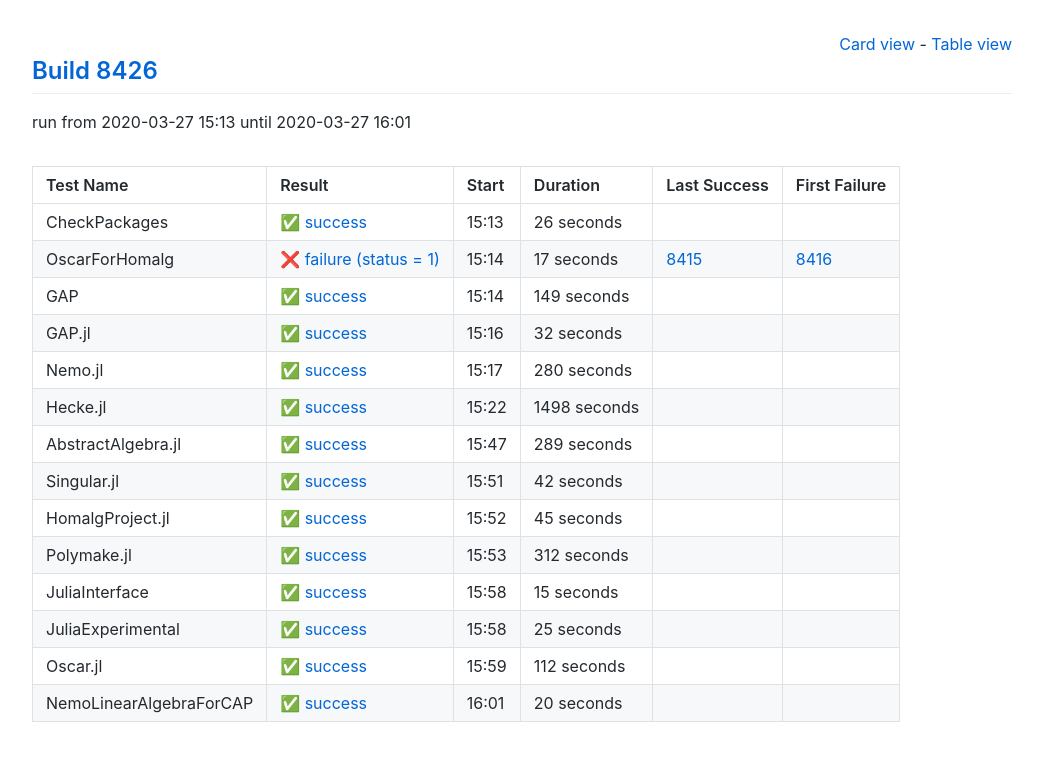
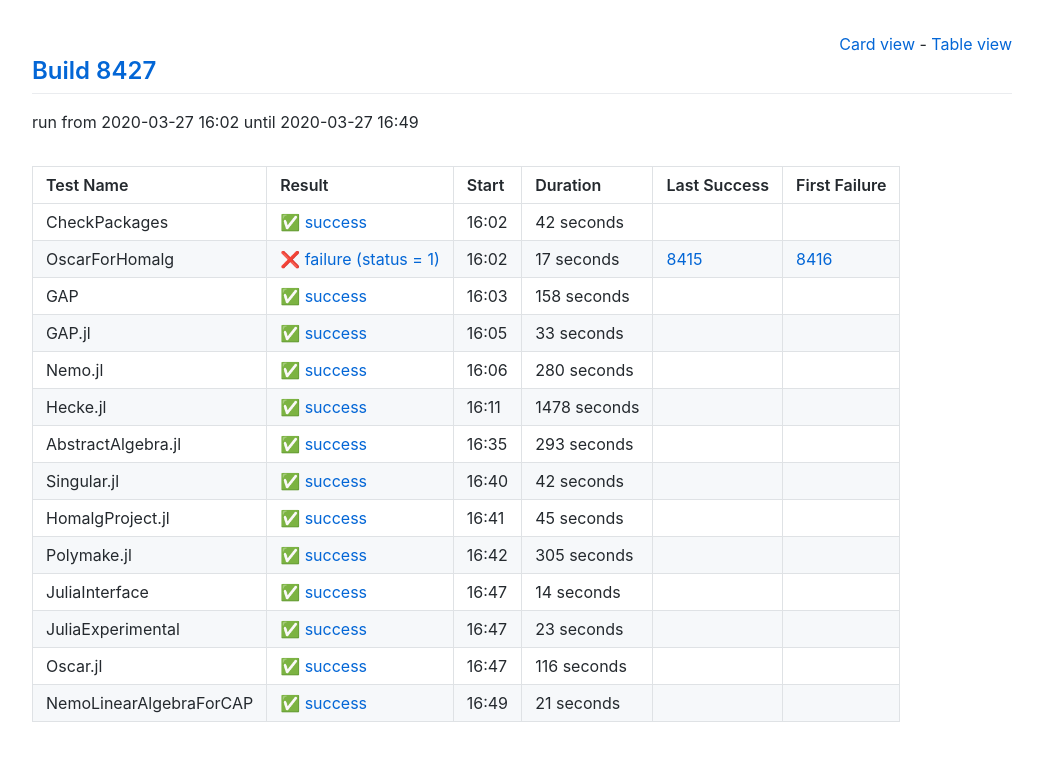
Before and after one commit to oscar-system/oscar-ci-status, a Jekyll site: the page built from table.html, in a window 1280 px wide. Shown: the top 761 px of the page, without its empty margins (118-1161 px from the left). Built offline with Jekyll 4.4.1, drawn with Linux system fonts in a browser that asks for light colours.

Commit message:
Build 8427

```diff
--- a/_data/ci.yml
+++ b/_data/ci.yml
@@ -1,16 +1,16 @@
-build: 8426
-build_url: https://oscarci.mathematik.uni-kl.de/job/oscar/8426/
+build: 8427
+build_url: https://oscarci.mathematik.uni-kl.de/job/oscar/8427/
 job: oscar
 tests:
-- duration: 26
+- duration: 42
   exitcode: 0
   first_failure: false
   first_failure_url: null
   last_success: false
   last_success_url: null
-  log: https://oscarci.mathematik.uni-kl.de/job/oscar/8426/artifact/logs/build-8426/CheckPackages.log
+  log: https://oscarci.mathematik.uni-kl.de/job/oscar/8427/artifact/logs/build-8427/CheckPackages.log
   name: CheckPackages
-  start: 2020-03-27 15:13
+  start: 2020-03-27 16:02
   status: success
   success: true
 - duration: 17
@@ -19,31 +19,31 @@ tests:
   first_failure_url: https://oscarci.mathematik.uni-kl.de/job/oscar/8416/
   last_success: 8415
   last_success_url: https://oscarci.mathematik.uni-kl.de/job/oscar/8415/
-  log: https://oscarci.mathematik.uni-kl.de/job/oscar/8426/artifact/logs/build-8426/OscarForHomalg.log
+  log: https://oscarci.mathematik.uni-kl.de/job/oscar/8427/artifact/logs/build-8427/OscarForHomalg.log
   name: OscarForHomalg
-  start: 2020-03-27 15:14
+  start: 2020-03-27 16:02
   status: failure
   success: false
-- duration: 149
+- duration: 158
   exitcode: 0
   first_failure: false
   first_failure_url: null
   last_success: false
   last_success_url: null
-  log: https://oscarci.mathematik.uni-kl.de/job/oscar/8426/artifact/logs/build-8426/GAP.log
+  log: https://oscarci.mathematik.uni-kl.de/job/oscar/8427/artifact/logs/build-8427/GAP.log
   name: GAP
-  start: 2020-03-27 15:14
+  start: 2020-03-27 16:03
   status: success
   success: true
-- duration: 32
+- duration: 33
   exitcode: 0
   first_failure: false
   first_failure_url: null
   last_success: false
   last_success_url: null
-  log: https://oscarci.mathematik.uni-kl.de/job/oscar/8426/artifact/logs/build-8426/GAP.jl.log
+  log: https://oscarci.mathematik.uni-kl.de/job/oscar/8427/artifact/logs/build-8427/GAP.jl.log
   name: GAP.jl
-  start: 2020-03-27 15:16
+  start: 2020-03-27 16:05
   status: success
   success: true
 - duration: 280
@@ -52,31 +52,31 @@ tests:
   first_failure_url: null
   last_success: false
   last_success_url: null
-  log: https://oscarci.mathematik.uni-kl.de/job/oscar/8426/artifact/logs/build-8426/Nemo.jl.log
+  log: https://oscarci.mathematik.uni-kl.de/job/oscar/8427/artifact/logs/build-8427/Nemo.jl.log
   name: Nemo.jl
-  start: 2020-03-27 15:17
+  start: 2020-03-27 16:06
   status: success
   success: true
-- duration: 1498
+- duration: 1478
   exitcode: 0
   first_failure: false
   first_failure_url: null
   last_success: false
   last_success_url: null
-  log: https://oscarci.mathematik.uni-kl.de/job/oscar/8426/artifact/logs/build-8426/Hecke.jl.log
+  log: https://oscarci.mathematik.uni-kl.de/job/oscar/8427/artifact/logs/build-8427/Hecke.jl.log
   name: Hecke.jl
-  start: 2020-03-27 15:22
+  start: 2020-03-27 16:11
   status: success
   success: true
-- duration: 289
+- duration: 293
   exitcode: 0
   first_failure: false
   first_failure_url: null
   last_success: false
   last_success_url: null
-  log: https://oscarci.mathematik.uni-kl.de/job/oscar/8426/artifact/logs/build-8426/AbstractAlgebra.jl.log
+  log: https://oscarci.mathematik.uni-kl.de/job/oscar/8427/artifact/logs/build-8427/AbstractAlgebra.jl.log
   name: AbstractAlgebra.jl
-  start: 2020-03-27 15:47
+  start: 2020-03-27 16:35
   status: success
   success: true
 - duration: 42
@@ -85,9 +85,9 @@ tests:
   first_failure_url: null
   last_success: false
   last_success_url: null
-  log: https://oscarci.mathematik.uni-kl.de/job/oscar/8426/artifact/logs/build-8426/Singular.jl.log
+  log: https://oscarci.mathematik.uni-kl.de/job/oscar/8427/artifact/logs/build-8427/Singular.jl.log
   name: Singular.jl
-  start: 2020-03-27 15:51
+  start: 2020-03-27 16:40
   status: success
   success: true
 - duration: 45
@@ -96,63 +96,63 @@ tests:
   first_failure_url: null
   last_success: false
   last_success_url: null
-  log: https://oscarci.mathematik.uni-kl.de/job/oscar/8426/artifact/logs/build-8426/HomalgProject.jl.log
+  log: https://oscarci.mathematik.uni-kl.de/job/oscar/8427/artifact/logs/build-8427/HomalgProject.jl.log
   name: HomalgProject.jl
-  start: 2020-03-27 15:52
+  start: 2020-03-27 16:41
   status: success
   success: true
-- duration: 312
+- duration: 305
   exitcode: 0
   first_failure: false
   first_failure_url: null
   last_success: false
   last_success_url: null
-  log: https://oscarci.mathematik.uni-kl.de/job/oscar/8426/artifact/logs/build-8426/Polymake.jl.log
+  log: https://oscarci.mathematik.uni-kl.de/job/oscar/8427/artifact/logs/build-8427/Polymake.jl.log
   name: Polymake.jl
-  start: 2020-03-27 15:53
+  start: 2020-03-27 16:42
   status: success
   success: true
-- duration: 15
+- duration: 14
   exitcode: 0
   first_failure: false
   first_failure_url: null
   last_success: false
   last_success_url: null
-  log: https://oscarci.mathematik.uni-kl.de/job/oscar/8426/artifact/logs/build-8426/JuliaInterface.log
+  log: https://oscarci.mathematik.uni-kl.de/job/oscar/8427/artifact/logs/build-8427/JuliaInterface.log
   name: JuliaInterface
-  start: 2020-03-27 15:58
+  start: 2020-03-27 16:47
   status: success
   success: true
-- duration: 25
+- duration: 23
   exitcode: 0
   first_failure: false
   first_failure_url: null
   last_success: false
   last_success_url: null
-  log: https://oscarci.mathematik.uni-kl.de/job/oscar/8426/artifact/logs/build-8426/JuliaExperimental.log
+  log: https://oscarci.mathematik.uni-kl.de/job/oscar/8427/artifact/logs/build-8427/JuliaExperimental.log
   name: JuliaExperimental
-  start: 2020-03-27 15:58
+  start: 2020-03-27 16:47
   status: success
   success: true
-- duration: 112
+- duration: 116
   exitcode: 0
   first_failure: false
   first_failure_url: null
   last_success: false
   last_success_url: null
-  log: https://oscarci.mathematik.uni-kl.de/job/oscar/8426/artifact/logs/build-8426/Oscar.jl.log
+  log: https://oscarci.mathematik.uni-kl.de/job/oscar/8427/artifact/logs/build-8427/Oscar.jl.log
   name: Oscar.jl
-  start: 2020-03-27 15:59
+  start: 2020-03-27 16:47
   status: success
   success: true
-- duration: 20
+- duration: 21
   exitcode: 0
   first_failure: false
   first_failure_url: null
   last_success: false
   last_success_url: null
-  log: https://oscarci.mathematik.uni-kl.de/job/oscar/8426/artifact/logs/build-8426/NemoLinearAlgebraForCAP.log
+  log: https://oscarci.mathematik.uni-kl.de/job/oscar/8427/artifact/logs/build-8427/NemoLinearAlgebraForCAP.log
   name: NemoLinearAlgebraForCAP
-  start: 2020-03-27 16:01
+  start: 2020-03-27 16:49
   status: success
   success: true
```
Also changed, not shown: README.md.
